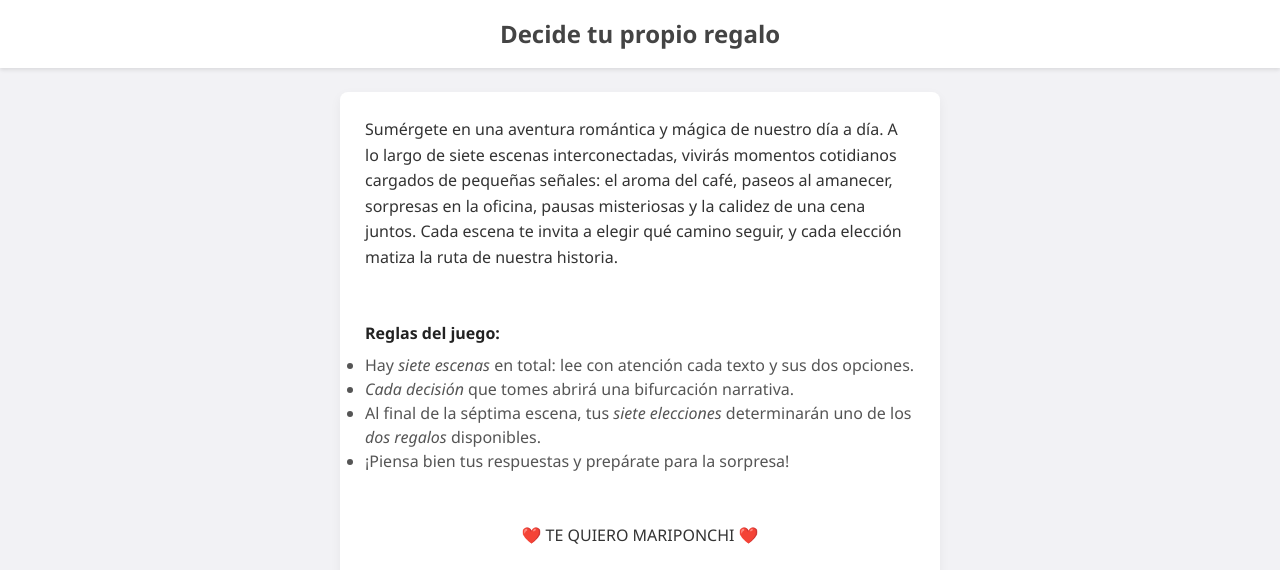
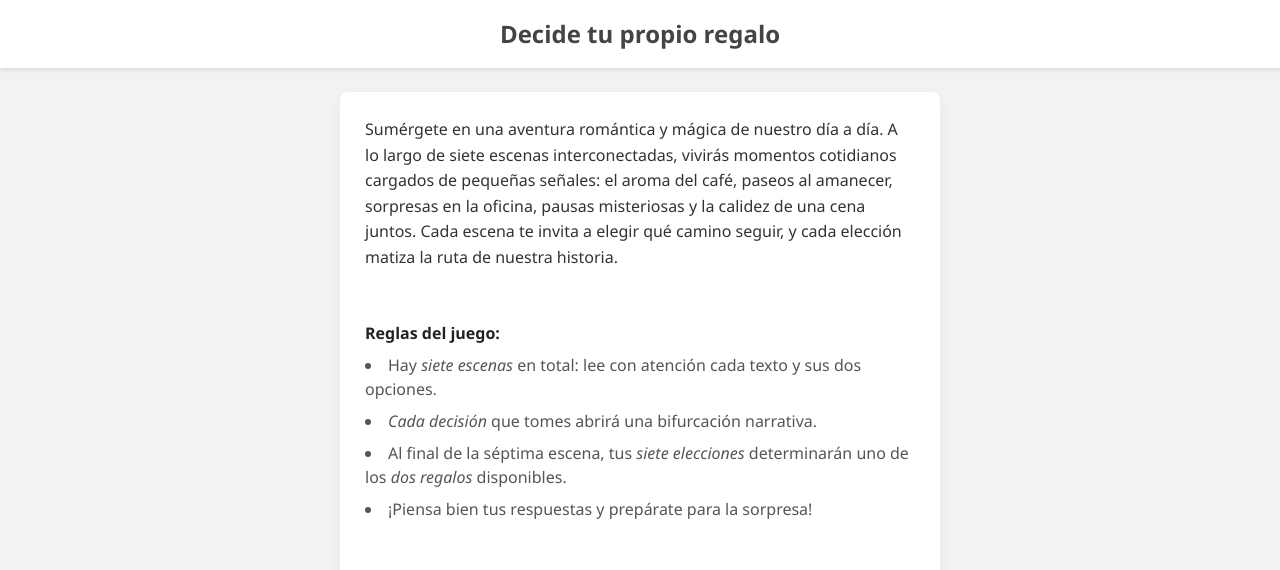
Before and after one commit to porronxo92/regaloGema25, a plain HTML site: page intro.html in a window 1280 px wide. Shown: the top 570 px of the page. Drawn offline with Linux system fonts and the light colour scheme.

Commit message:
Actualizar styles.css

```diff
--- a/css/styles.css
+++ b/css/styles.css
@@ -198,3 +198,13 @@
   margin-bottom: 0.5rem;
   color: #222;
 }
+
+.rules-list {
+  list-style: disc inside;
+  margin: 0;
+  padding: 0;
+}
+
+.rules-list li {
+  margin-bottom: 0.5em;
+}
```
